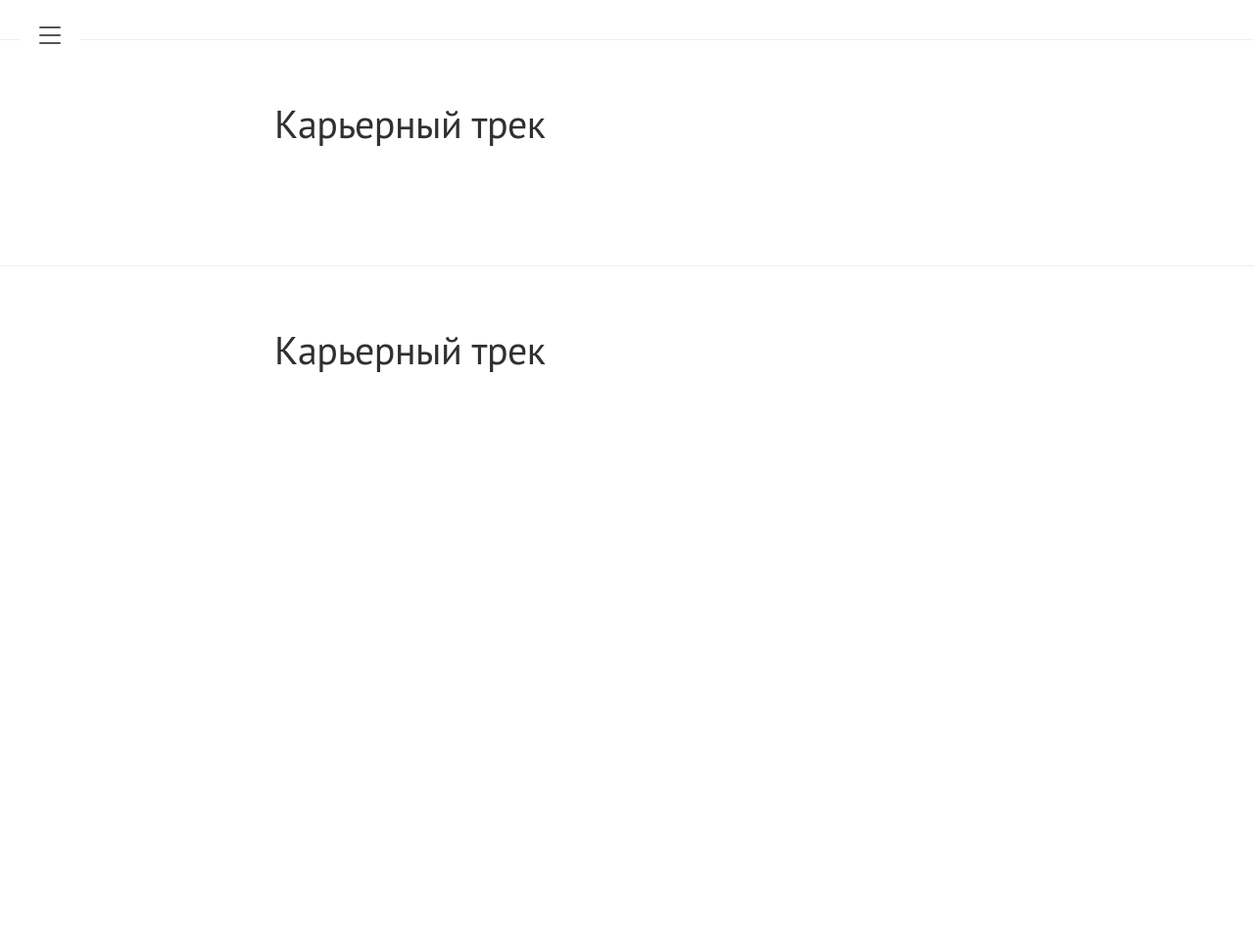
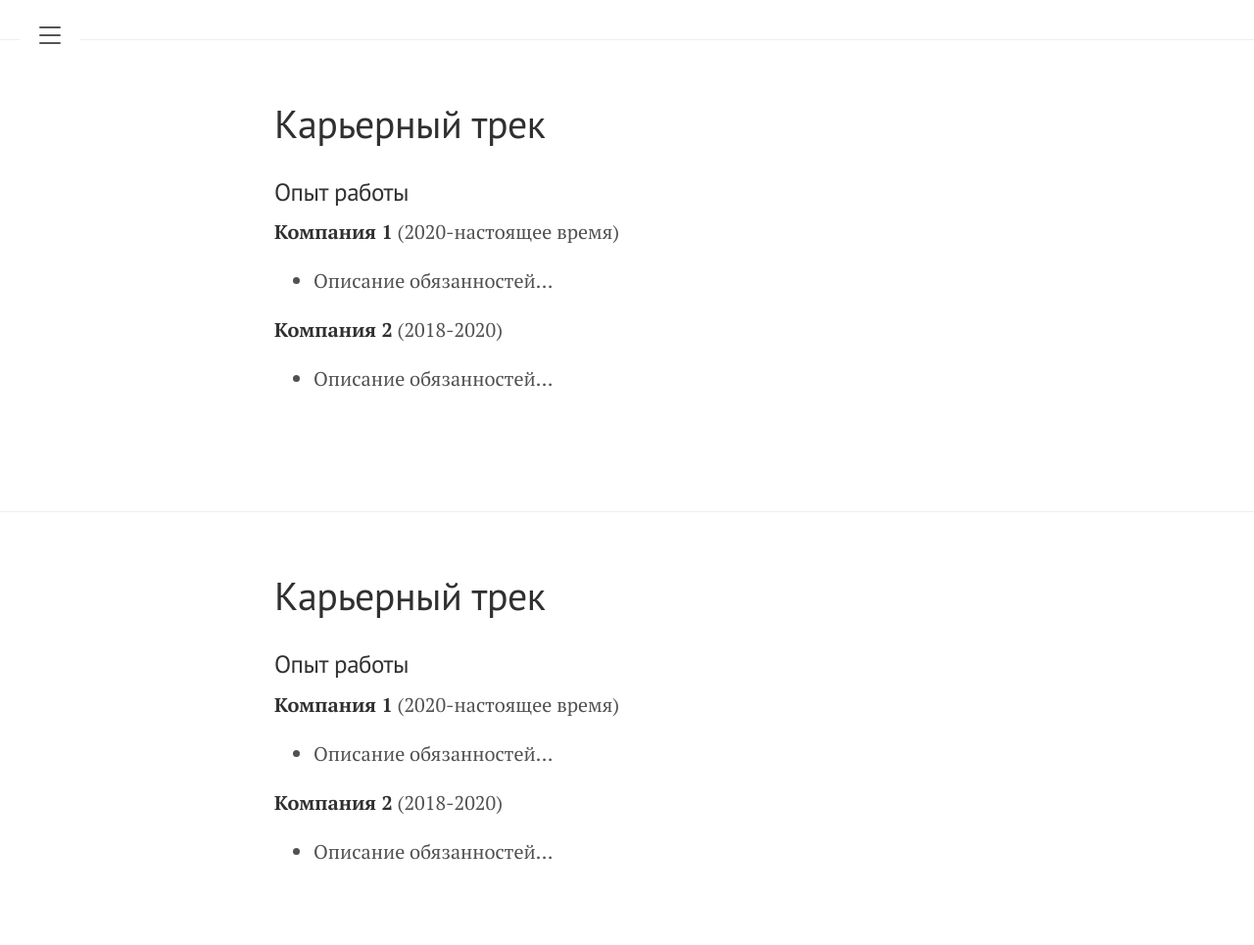
Before and after one commit to Mikrobic/lanyon, a Jekyll site: the page built from pages/career.md, in a window 1280 px wide. Shown: the whole page at 98% size. Built offline with Jekyll 4.4.1, drawn with Linux system fonts in a browser that asks for light colours; before the commit the page ends 900 px from its top, so only the background shows below that.

Commit message:
Форматирование файлов

```diff
--- a/pages/career.md
+++ b/pages/career.md
@@ -3,3 +3,11 @@ layout: page
 permalink: /career/
 title: Карьерный трек
 ---
+
+### Опыт работы
+
+**Компания 1** (2020-настоящее время)
+- Описание обязанностей...
+
+**Компания 2** (2018-2020)
+- Описание обязанностей...
```
